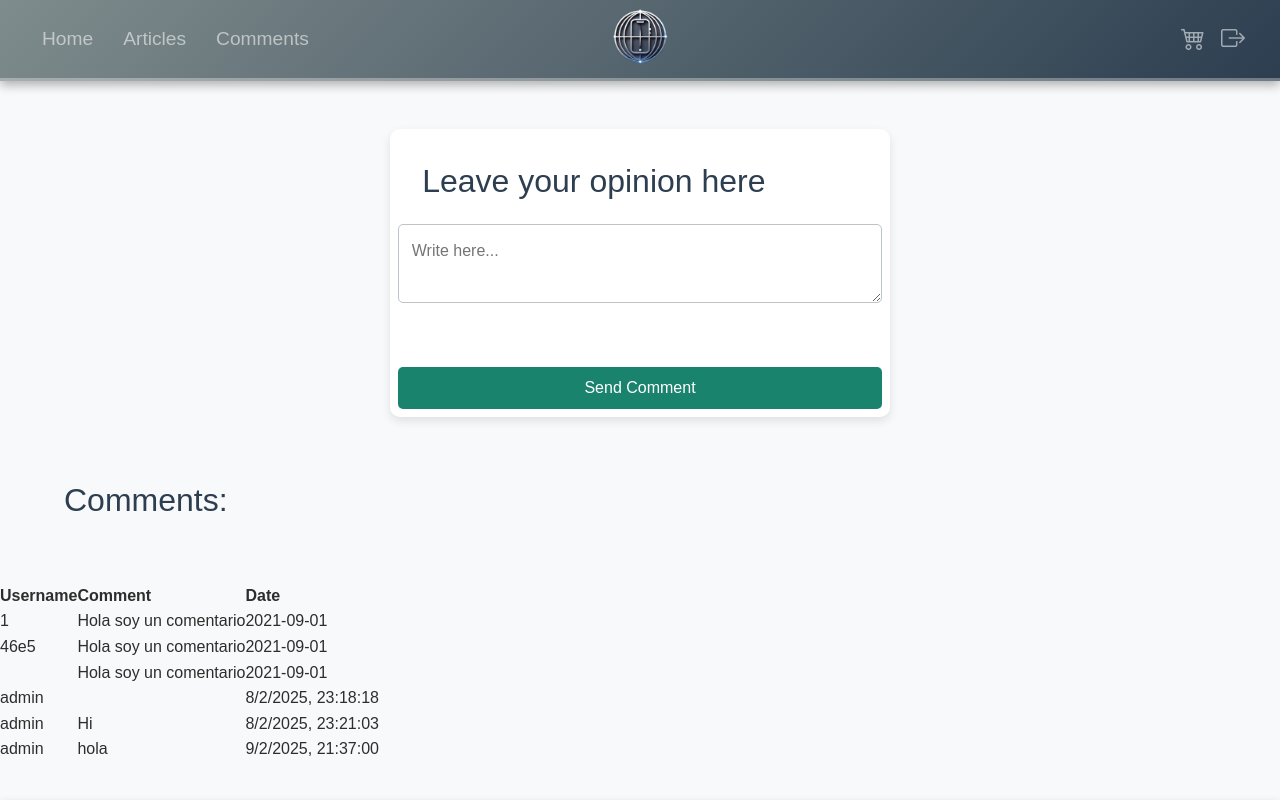
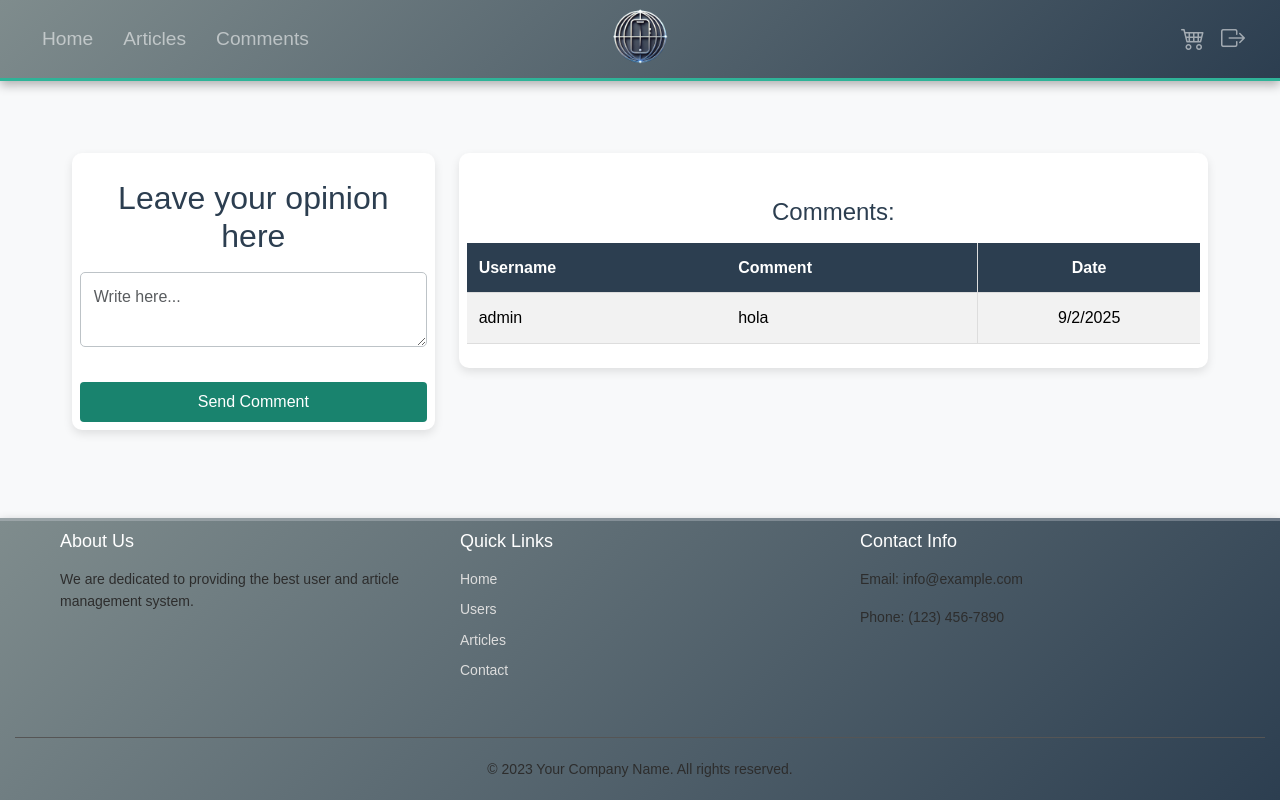
Before and after one commit to WDJohanWD/proyectoreact, a React (Vite) app in the folder react-project/: page /comments in a window 1280 px wide. Shown: the top 800 px of the page. Built offline with nearby package versions, Linux system fonts and the light colour scheme; data requests are answered from the project's data file.

Commit message:
styles before to change to tailwind

```diff
--- a/react-project/db/db.json
+++ b/react-project/db/db.json
@@ -33,36 +33,7 @@
     }
   ],
   "comments": [
-    {
-      "id": "1",
-      "username": "1",
-      "comment": "Hola soy un comentario",
-      "date": "2021-09-01"
-    },
-    {
-      "id": "2",
-      "username": "46e5",
-      "comment": "Hola soy un comentario",
-      "date": "2021-09-01"
-    },
-    {
-      "id": "3",
-      "user_id": "1ce9",
-      "comment": "Hola soy un comentario",
-      "date": "2021-09-01"
-    },
-    {
-      "id": "9316",
-      "username": "admin",
-      "comment": "",
-      "date": "8/2/2025, 23:18:18"
-    },
-    {
-      "id": "8840",
-      "username": "admin",
-      "comment": "Hi\n",
-      "date": "8/2/2025, 23:21:03"
-    },
+
     {
       "id": "145a",
       "username": "admin",
--- a/react-project/src/components/Comments.jsx
+++ b/react-project/src/components/Comments.jsx
@@ -45,19 +45,36 @@ const Comments = () => {
 
     return (
         <>
-            <div className="edit-container">
-                <h2 className="edit-tittle">Leave your opinion here</h2>
-                <form action="" onSubmit={saveComments} className="edit-form">
-                    <textarea className="edit-input" value={comment} onChange={handleCommentChange} placeholder="Write here..."></textarea>
-                    <br />
-                    <button className="save-btn"  type="submit">Send Comment</button>
+            <div className="container comments-container d-flex justify-content-center align-items-start mt-4">
+                {/* Contenedor dividido en dos columnas */}
+                <div className="row w-100">
+                    {/* Columna del formulario */}
+                    <div className="col-lg-4 col-md-12 d-flex flex-column align-items-center">
+                        <div className="edit-container edit-comments w-100">
+                            <h2 className="edit-title text-center mb-3">Leave your opinion here</h2>
+                            <form action="" onSubmit={saveComments} className="edit-form w-100">
+                                <textarea
+                                    className="edit-input form-control mb-3"
+                                    value={comment}
+                                    onChange={handleCommentChange}
+                                    placeholder="Write here..."
+                                ></textarea>
+                                <button
+                                    className="dashboard-btn dashboard-btn-primary btn btn-primary w-100"
+                                    type="submit"
+                                >
+                                    Send Comment
+                                </button>
                             </form>
+                        </div>
+                    </div>
 
-            </div>
-            <h2>Comments:</h2>
-            <div className="comments">
+                    {/* Columna de los comentarios */}
+                    <div className="col-lg-8 col-md-12">
+                        <div className="dashboard-table-container comments w-100">
+                            <h2 className="dashboard-title mb-3">Comments:</h2>
                             {comments.length > 0 ? (
-                    <table>
+                                <table className="dashboard-table table table-striped w-100">
                                     <thead>
                                         <tr>
                                             <th>Username</th>
@@ -70,16 +87,21 @@ const Comments = () => {
                                             <tr key={index}>
                                                 <td>{comment.username}</td>
                                                 <td>{comment.comment}</td>
-                                    <td>{comment.date}</td>
+                                                <td>{comment.date.substring(0, 8)}</td>
                                             </tr>
                                         ))}
                                     </tbody>
                                 </table>
                             ) : (
-                    <p>No comments available.</p>
+                                <p className="text-center">No comments available.</p>
                             )}
                         </div>
+                    </div>
+                </div>
+            </div>
         </>
+
+
     )
 }
 
--- a/react-project/src/layout/Footer.jsx
+++ b/react-project/src/layout/Footer.jsx
@@ -24,7 +24,7 @@ const Footer = () => {
           <p>Phone: (123) 456-7890</p>
         </div>
       </div>
-      <div className="footer-bottom">
+      <div className="footer-bottom fixed-botom">
         <p>&copy; 2023 Your Company Name. All rights reserved.</p>
       </div>
     </footer>
--- a/react-project/src/layout/NavBar.jsx
+++ b/react-project/src/layout/NavBar.jsx
@@ -14,7 +14,7 @@ const NavBar = () => {
   }
 
   return (<nav id="navbar"
-    className="navbar navbar-expand-lg navbar-dark w-100 position-relative custom-navbar">
+    className="navbar navbar-expand-lg navbar-dark w-100 position-relative custom-navbar ">
     <div className="container-fluid">
       <button
         className="navbar-toggler custom-toggler"
@@ -28,6 +28,16 @@ const NavBar = () => {
         <span className="navbar-toggler-icon"></span>
       </button>
       <div className="collapse navbar-collapse" id="navbarNav">
+      <div className="brand-container position-absolute top-50 start-50 translate-middle">
+          <p className="brand-text mb-0">
+            <img
+              width={100}
+              src={logo || "/placeholder.svg"}
+              alt="Logo"
+              className="brand-logo"
+            />
+          </p>
+        </div>
         <ul className="navbar-nav me-auto" style={{ fontSize: "1.2rem" }}>
           <li className="nav-item">
             <Link to="/" className="nav-link" style={{ padding: "10px 15px" }}>
@@ -46,16 +56,7 @@ const NavBar = () => {
           </li>
         </ul>
 
-        <div className="brand-container position-absolute top-50 start-50 translate-middle">
-          <p className="brand-text mb-0">
-            <img
-              width={100}
-              src={logo || "/placeholder.svg"}
-              alt="Logo"
-              className="brand-logo"
-            />
-          </p>
-        </div>
+
 
         <ul className="navbar-nav ms-auto" style={{ fontSize: "1.2rem" }}>
           {isAdmin && (
--- a/react-project/src/styles/Dashboard.css
+++ b/react-project/src/styles/Dashboard.css
@@ -1,6 +1,3 @@
-
-
-/* Responsive design */
 @media (max-width: 768px) {
   .dashboard-container {
       padding: 1rem 0.5rem;
--- a/react-project/src/styles/Edit.css
+++ b/react-project/src/styles/Edit.css
@@ -1,5 +1,3 @@
-
-/* Responsive Design */
 @media (max-width: 600px) {
     .edit-container {
         width: 90%;
--- a/react-project/src/styles/Footer.css
+++ b/react-project/src/styles/Footer.css
@@ -1,4 +1,3 @@
-
 @media (max-width: 768px) {
   .footer-content {
     flex-direction: column;
--- a/react-project/src/styles/Main.css
+++ b/react-project/src/styles/Main.css
@@ -125,6 +125,7 @@ h2 {
 .product-card button:hover {
     background-color: var(--primary-color-hover);
 }
+
 /* Dashborad */
 .dashboard-container {
     padding: 2rem 1rem;
@@ -208,7 +209,6 @@ h2 {
 .dashboard-btn-primary:hover {
     background-color: var(--primary-color-hover);
 }
-
 
 /*home */
 .container {
@@ -373,9 +373,9 @@ h2 {
 /*NavBar*/
 
 .custom-navbar {
-  background: linear-gradient(135deg, #7F8C8D, #2C3E50);
+    background: linear-gradient(135deg, #7f8c8d, #2c3e50);
     box-shadow: 0px 4px 10px rgba(0, 0, 0, 0.3);
-  border-bottom: 3px solid rgba(255, 255, 255, 0.3);
+    border-bottom: 3px solid var(--primary-color-hover);
     padding: 10px 15px;
 }
 
@@ -422,3 +422,17 @@ h2 {
     outline: none;
     box-shadow: none;
 }
+
+
+.comments{
+    max-width: 1000px;
+    margin: 3rem 0;
+    padding: 0.5rem;
+    background-color: #ffffff;
+    border-radius: 10px;
+    box-shadow: 0 4px 10px rgba(0, 0, 0, 0.1);
+}
+
+.edit-comment{
+    margin-right: 0;
+}
```
Also changed, not shown: react-project/src/App.jsx (line endings or trailing spaces). Lines whose indentation alone changed are shown as unchanged.
